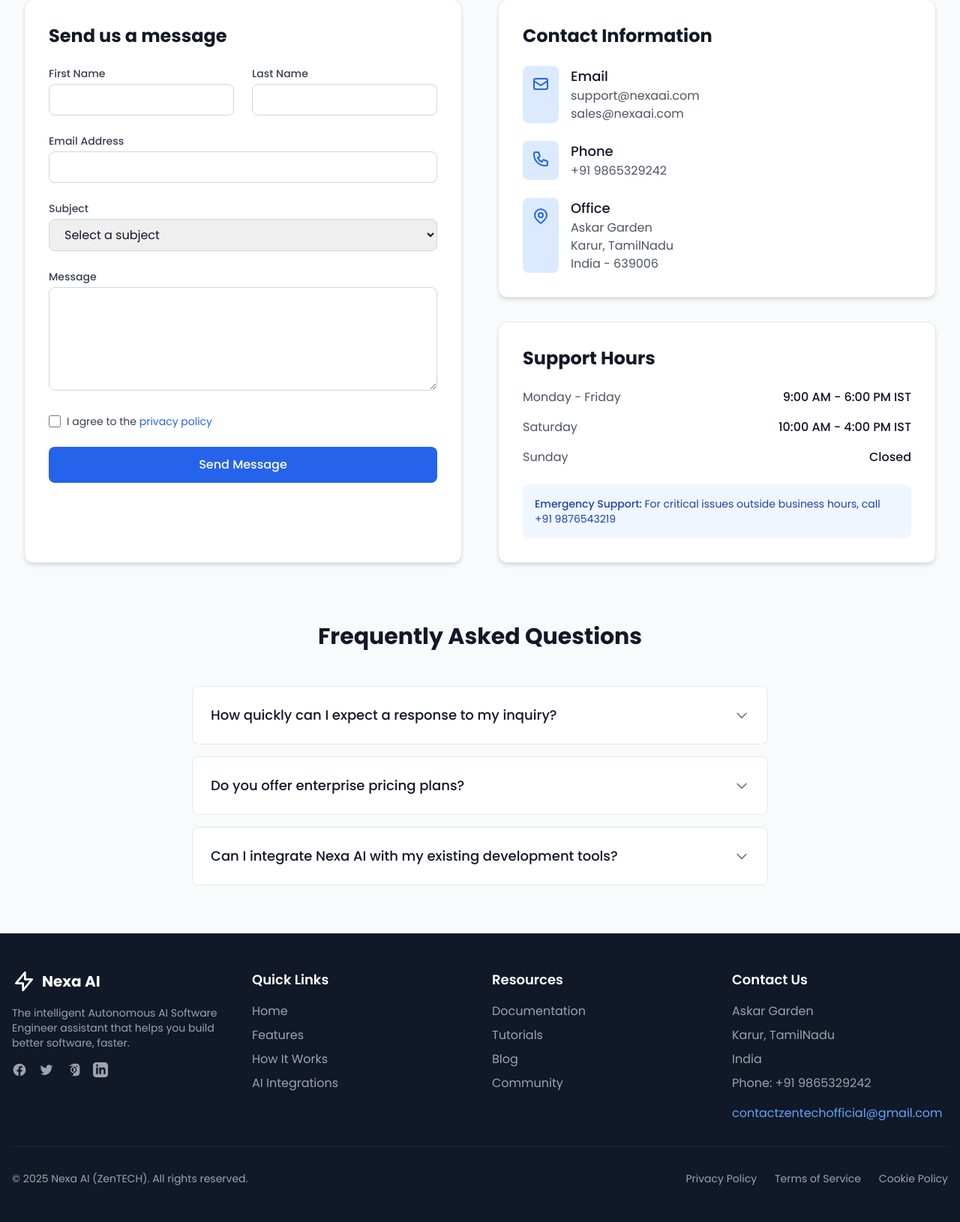
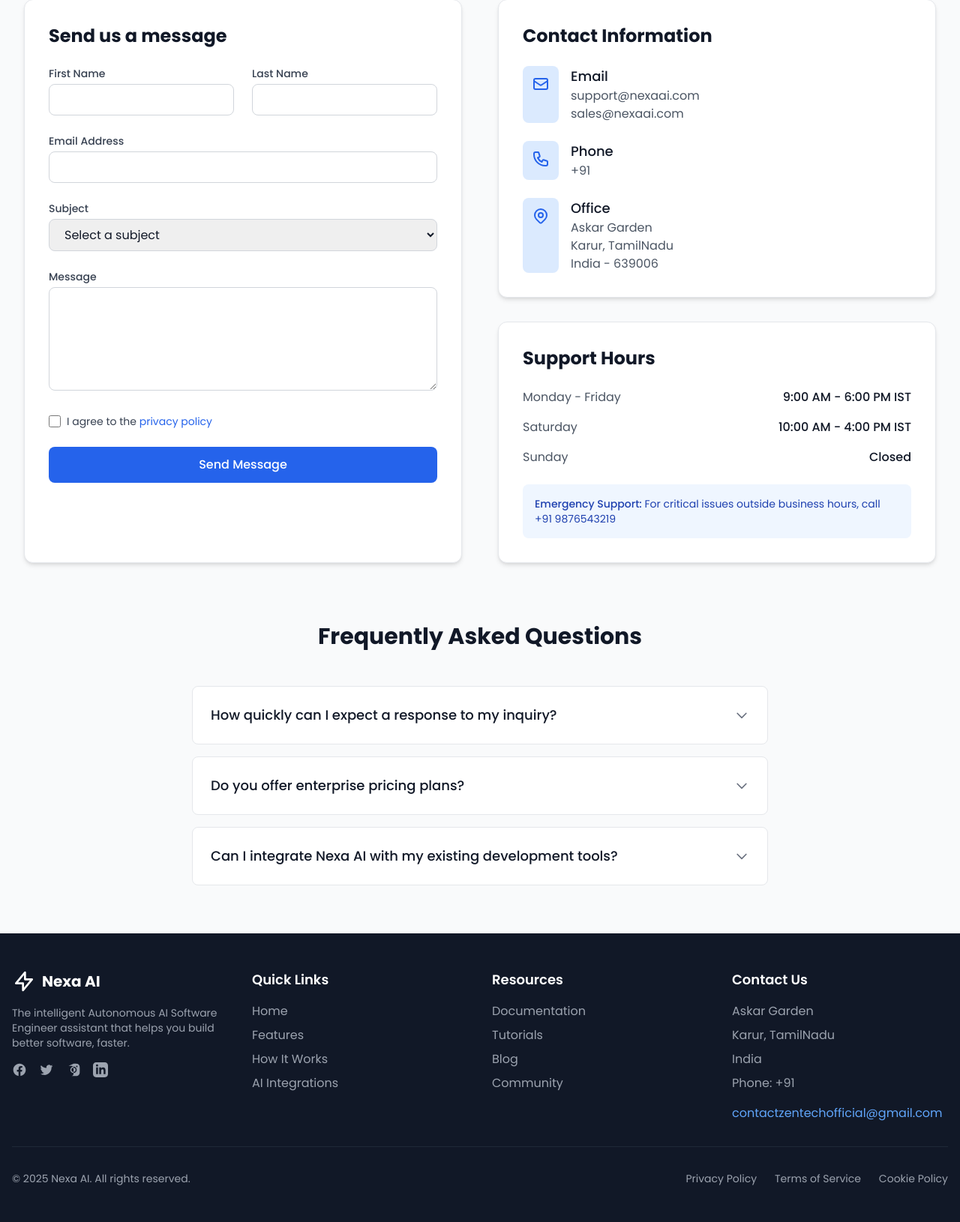
Before and after one commit to ARIHARAN-KC/nexa_AI-Flask, a Flask app: page /contact in a window 1280 px wide. Shown: the part 371-2001 px from the top of the page at 75% size. Run offline with Flask 3, Linux system fonts and the light colour scheme; some libraries are stand-ins or nearby versions.

Commit message:
imgs updates in readme.md

```diff
--- a/templates/base.html
+++ b/templates/base.html
@@ -443,14 +443,14 @@
                         <p class="mb-2">Askar Garden</p>
                         <p class="mb-2">Karur, TamilNadu</p>
                         <p class="mb-2">India</p>
-                        <p class="mb-4">Phone: +91 9865329242</p>
+                        <p class="mb-4">Phone: +91 </p>
                         <a href="mailto:contactzentechofficial@gmail.com" class="text-blue-400 hover:text-blue-300" aria-label="Email Support">contactzentechofficial@gmail.com</a>
                     </address>
                 </div>
             </div>
             <div class="border-t border-gray-800 my-8"></div>
             <div class="flex flex-col md:flex-row justify-between items-center">
-                <p class="text-sm mb-4 md:mb-0">© 2025 Nexa AI (ZenTECH). All rights reserved.</p>
+                <p class="text-sm mb-4 md:mb-0">© 2025 Nexa AI. All rights reserved.</p>
                 <div class="flex space-x-6">
                     <a href="{{ url_for('privacy_policy') }}" class="text-sm hover:text-white transition-colors" aria-label="Privacy Policy">Privacy Policy</a>
                     <a href="{{ url_for('terms_of_service') }}" class="text-sm hover:text-white transition-colors" aria-label="Terms of Service">Terms of Service</a>
--- a/templates/contact.html
+++ b/templates/contact.html
@@ -91,7 +91,7 @@
                             </div>
                             <div class="ml-4">
                                 <h3 class="text-lg font-medium text-gray-900 dark:text-white">Phone</h3>
-                                <p class="text-gray-600 dark:text-gray-300">+91 9865329242</p>
+                                <p class="text-gray-600 dark:text-gray-300">+91 </p>
                             </div>
                         </div>
                         <div class="flex">
```
Also changed, not shown: README.md (added), imgs/image-1.png (added), imgs/image-10.png (added), imgs/image-11.png (added), imgs/image-2.png (added), imgs/image-3.png (added), imgs/image-4.png (added), imgs/image-5.png (added), imgs/image-9.png (added), 4 other files.
